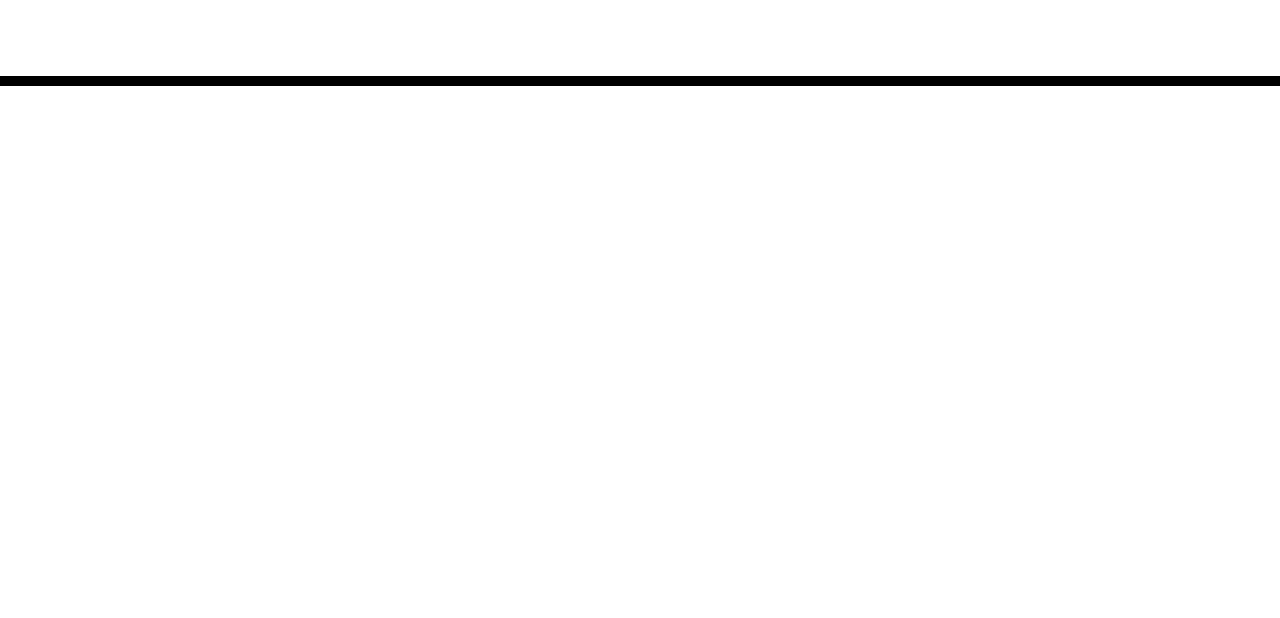
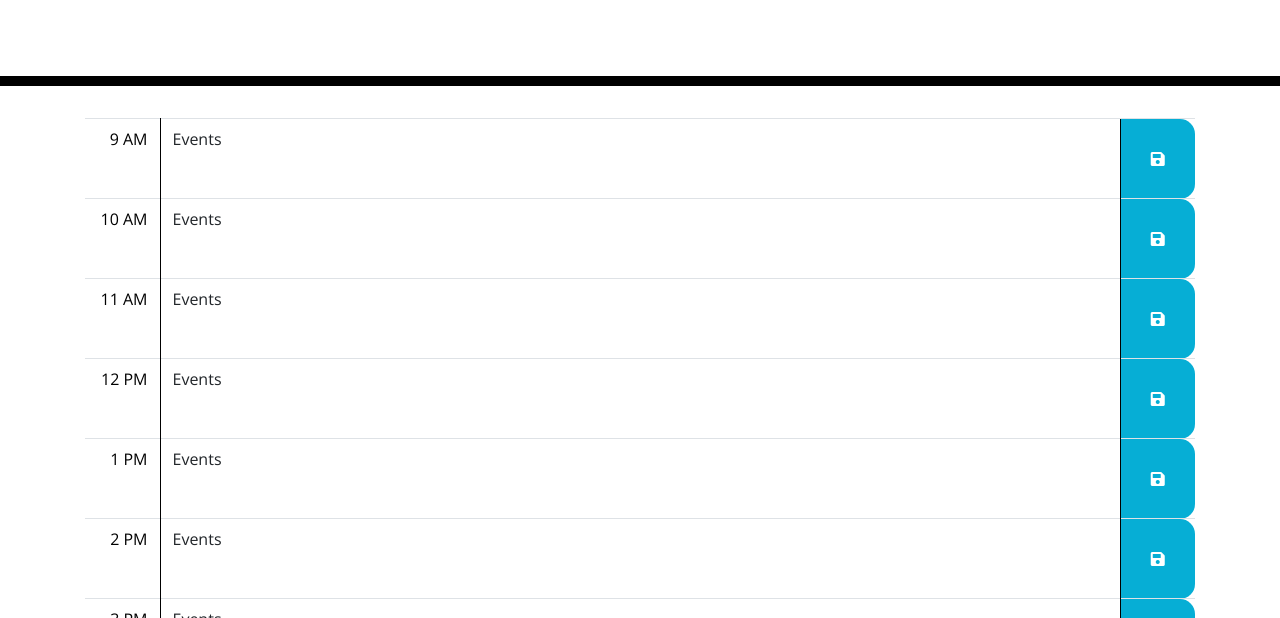
Before and after one commit to lyndsielane/work-day-scheduler, a plain HTML site: page index.html in a window 1280 px wide. Shown: the part 182-800 px from the top of the page. Drawn offline with nearby package versions, Linux system fonts and the light colour scheme.

Commit message:
timeblocks uploaded

```diff
--- a/index.html
+++ b/index.html
@@ -29,10 +29,15 @@
       <p id="currentDay" class="lead"></p>
     </header>
     <div class="container">
-      <!-- Timeblocks go here -->
+      <table class="table" id="timeblocks">
+        <tbody>
+        </tbody>
+      </table>
     </div>
 
     <script src="https://cdnjs.cloudflare.com/ajax/libs/jquery/3.2.1/jquery.min.js"></script>
     <script src="https://cdnjs.cloudflare.com/ajax/libs/moment.js/2.24.0/moment.min.js"></script>
+    <script src="https://cdn.jsdelivr.net/npm/bootstrap@4.5.3/dist/js/bootstrap.bundle.min.js" integrity="sha384-ho+j7jyWK8fNQe+A12Hb8AhRq26LrZ/JpcUGGOn+Y7RsweNrtN/tE3MoK7ZeZDyx" crossorigin="anonymous"></script>
+    <script src="./script.js"></script>
   </body>
 </html>
--- /dev/null
+++ b/script.js
@@ -0,0 +1,20 @@
+function init() {
+    buildTimeblocks();
+}
+
+function buildTimeblocks() {
+    var tblBody = $('#timeblocks tbody');
+    var timeIds = ["9 AM", "10 AM", "11 AM", "12 PM", "1 PM", "2 PM", "3 PM", "4 PM", "5 PM"];
+
+    for(var i = 0; i < timeIds.length; i++){
+        tblBody.append(`
+            <tr class="time-block-row">
+                <td class="hour">${timeIds[i]}</td>
+                <td class="time-block">Events</td>
+                <td class="saveBtn"><i class="fas fa-save"></i></td>
+            </tr>`
+        );
+    }
+}
+
+init();
--- a/style.css
+++ b/style.css
@@ -25,12 +25,15 @@ textarea {
   white-space: pre-wrap;
 }
 
+.container {
+  width: 100%;
+}
+
 .time-block {
-  text-align: center;
   border-radius: 15px;
 }
 
-.row {
+.time-block-row {
   white-space: pre-wrap;
   height: 80px;
   border-top: 1px solid white;
@@ -40,6 +43,9 @@ textarea {
   background-color: #ffffff;
   color: #000000;
   border-top: 1px dashed #000000;
+  text-align: right;
+  width: 75px;
+  border-right: 1px solid #000;
 }
 
 .past {
@@ -58,11 +64,15 @@ textarea {
 }
 
 .saveBtn {
-  border-left: 1px solid black;
+  border-left: 1px solid slategray;
   border-top-right-radius: 15px;
   border-bottom-right-radius: 15px;
   background-color: #06aed5;
   color: white;
+  text-align: center;
+  width: 75px;
+  border-left: 1px solid #000;
+  vertical-align: middle !important;
 }
 
 .saveBtn i:hover {
```
Also changed, not shown: 1 other file.
